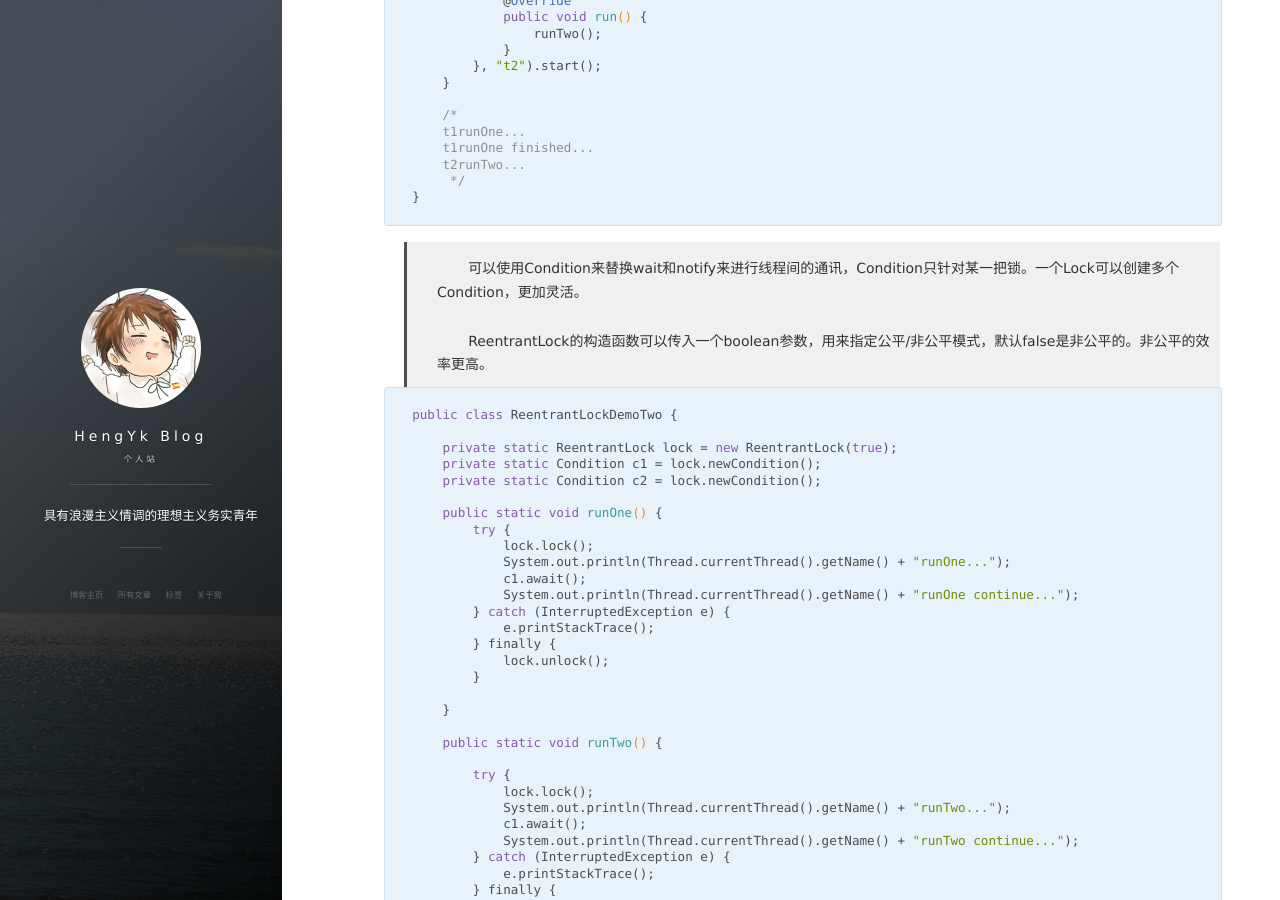
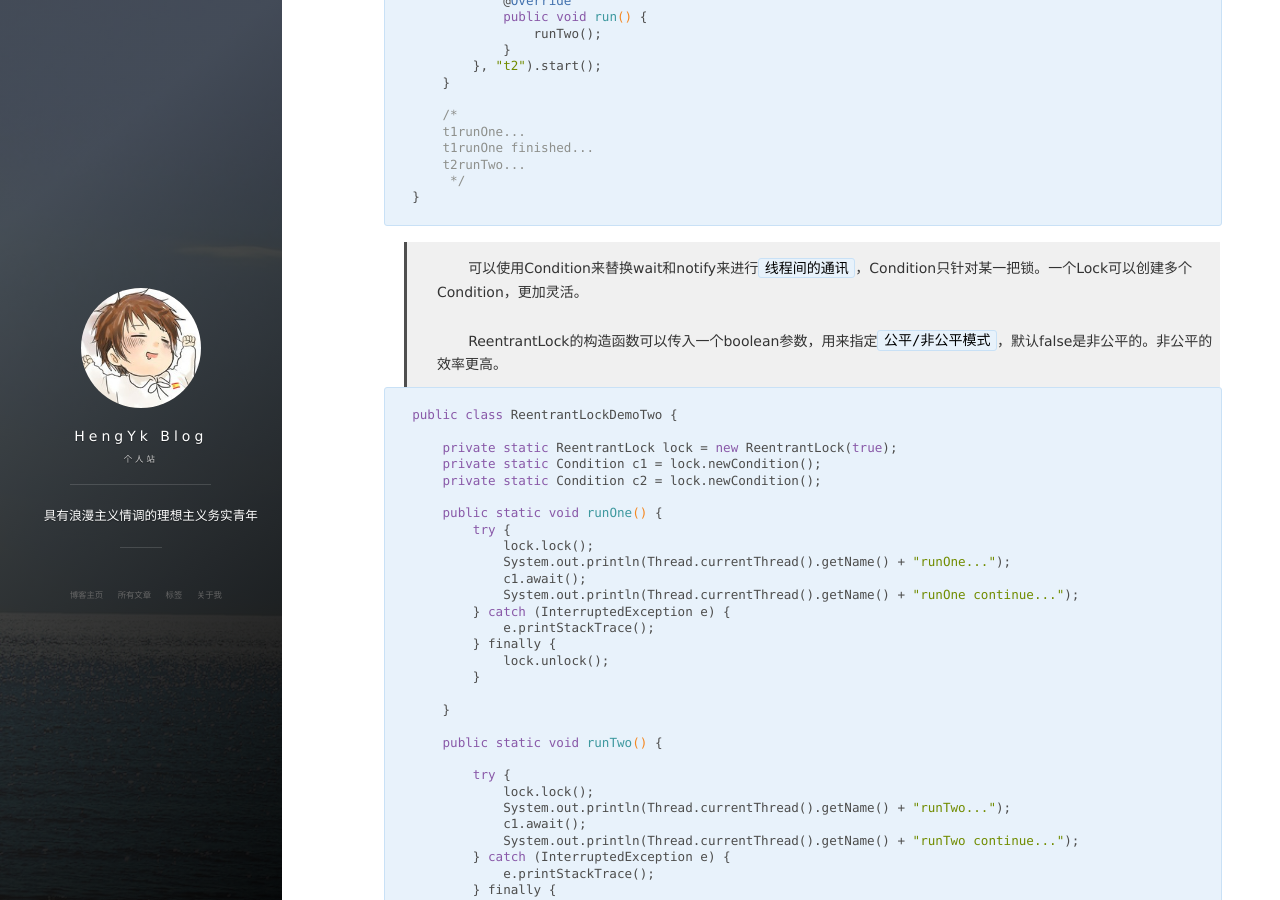
Before and after one commit to HengYk/hengyk.github.io, a Jekyll site: the page built from _posts/2018-11-05-JAVA并发编程（精通篇1）.md, in a window 1280 px wide and 900 px high, scrolled down 7859 px. Built offline with Jekyll 4.4.1, drawn with Linux system fonts in a browser that asks for light colours; nearby versions of some CDN libraries; comment, search, counter and statistics services are not loaded; some of the changed text lies outside the part shown.

Commit message:
Commit proficient 2

````diff
--- a/_posts/2018-11-05-JAVA并发编程（精通篇1）.md
+++ b/_posts/2018-11-05-JAVA并发编程（精通篇1）.md
@@ -320,7 +320,7 @@ public class SemaphoreDemo {
 
 ### 4. Exchanger类
 
-> &nbsp;&nbsp;&nbsp;&nbsp;&nbsp;&nbsp;&nbsp;Exchanger类表示一种两个线程可以进行互相交换对象的会合点。只能用于两个线程之间，并且两个线程必须都到达会合点才会进行数据交换。
+> &nbsp;&nbsp;&nbsp;&nbsp;&nbsp;&nbsp;&nbsp;Exchanger类表示一种两个线程可以进行互相交换对象的会合点。只能用于两个线程之间，并且两个线程必须都到达会合点才会进行`数据交换`。
 
 ```
 public class ExchangerRunnable implements Runnable {
@@ -462,9 +462,9 @@ public class ReentrantLockDemo {
 }
 ```
 
-> &nbsp;&nbsp;&nbsp;&nbsp;&nbsp;&nbsp;&nbsp;可以使用Condition来替换wait和notify来进行线程间的通讯，Condition只针对某一把锁。一个Lock可以创建多个Condition，更加灵活。
+> &nbsp;&nbsp;&nbsp;&nbsp;&nbsp;&nbsp;&nbsp;可以使用Condition来替换wait和notify来进行`线程间的通讯`，Condition只针对某一把锁。一个Lock可以创建多个Condition，更加灵活。
 
-> &nbsp;&nbsp;&nbsp;&nbsp;&nbsp;&nbsp;&nbsp;ReentrantLock的构造函数可以传入一个boolean参数，用来指定公平/非公平模式，默认false是非公平的。非公平的效率更高。
+> &nbsp;&nbsp;&nbsp;&nbsp;&nbsp;&nbsp;&nbsp;ReentrantLock的构造函数可以传入一个boolean参数，用来指定`公平/非公平模式`，默认false是非公平的。非公平的效率更高。
 
 ```
 public class ReentrantLockDemoTwo {
````
Also changed, not shown: other parts of _posts/2018-11-05-JAVA并发编程（精通篇1）.md (+2 -2 lines), _posts/2018-11-05-JAVA并发编程（精通篇2）.md (added, +9 -0 lines).
